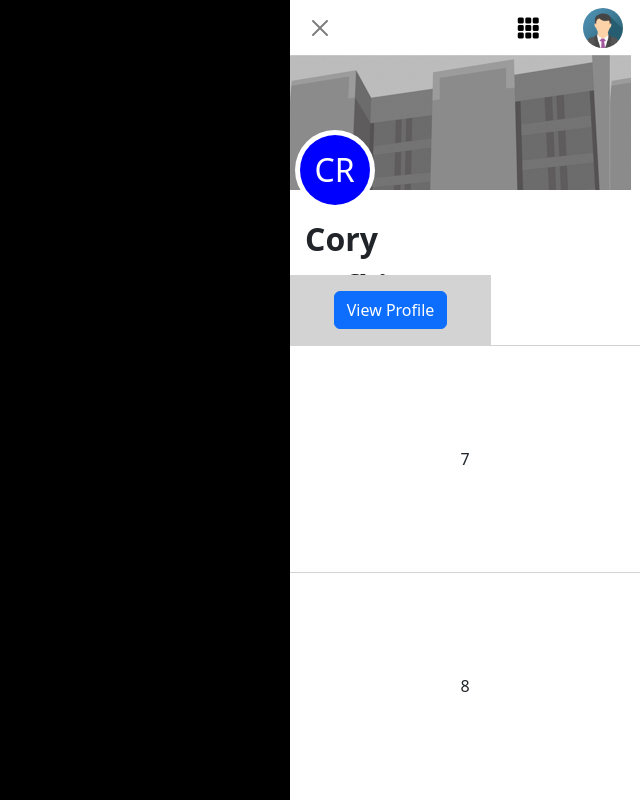
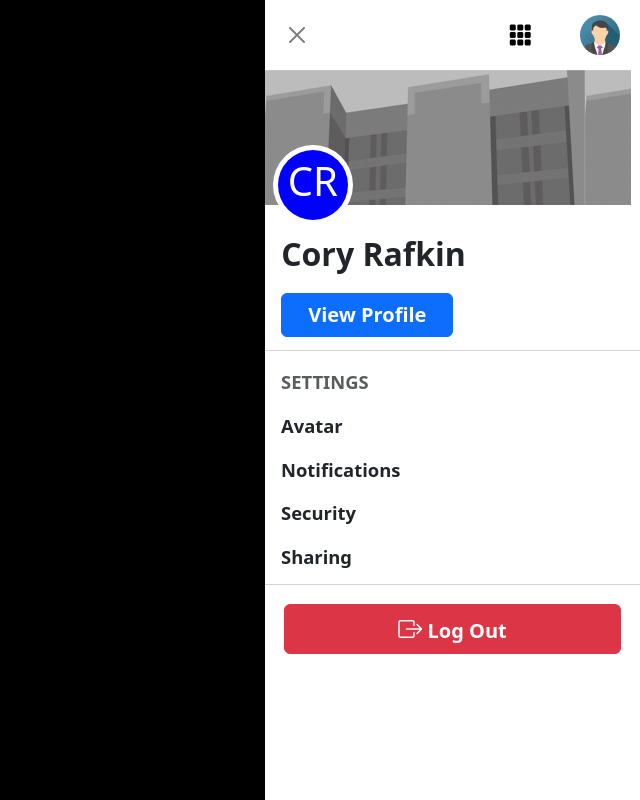
Before and after one commit to coryr123/offcanvas-grid, a plain HTML site: page index.html in a window 1280 px wide. Shown: the whole page, without its empty margins (640-1280 px from the left). Drawn offline with nearby package versions, Linux system fonts and the light colour scheme.

Commit message:
Update index.html
mostly finished

```diff
--- a/index.html
+++ b/index.html
@@ -25,12 +25,12 @@
         .grid-container-offcanvas {
             flex: 0;
             background-color: white;
-            min-width: 350px; /*typical offcanvas width*/
+            min-width: 375px; /*typical offcanvas width*/
             height: 100dvh;
             /**/
             display: grid;
             grid-template-columns: .5fr .1fr .75fr .5fr .5fr;
-            grid-template-rows: 55px 80px 55px 15px 70px 70px repeat(2,1fr);
+            grid-template-rows: 70px 80px 55px 15px 60px 70px 235px auto;
             gap: 0;
         }
 
@@ -42,7 +42,7 @@
 
         .grid-item.header {
             background-color: white;
-            height: 55px;
+            height: 70px;
             padding: 0;
             margin: 0;
         }
@@ -114,7 +114,8 @@
             width: 70px;
             text-align: center;
             align-content: center;
-            font-size: 2rem;
+            font-size: 2.5rem;
+            padding-bottom: 10%;
         }
 
         .grid-item.row5 {
@@ -134,18 +135,47 @@
         }
 
         .grid-item.row6 {
-            background-color: lightgray;
             grid-area: 6 / 1 / 7 / 4;
+            justify-content: left;
+        }
+
+        .profile-button {
+            width: 80%;
+            font-size: 1.25rem;
+            font-weight: 600;
+            margin-left: 7.5%;
         }
 
         .grid-item.row7 {
             border-top: solid lightgray 1px;
             border-bottom: solid lightgray 1px;
             grid-area: 7 / 1 / 8 / -1;
+            justify-content: left;
+            align-items: start;
+        }
+
+        .list-group {
+            margin-top: 2.5%;
+            font-weight: 600;
+            font-size: 1.15rem;
+        }
+
+        .list-group > a {
+            border: none;
         }
 
         .grid-item.row8 {
             grid-area: 8 / 1 /9 / -1;
+            justify-content: left;
+            align-items: start;
+        }
+
+        .logout-button {
+            margin-top: 5%;
+            width: 90%;
+            margin-left: 5%;
+            font-size: 1.25rem;
+            font-weight: 600;
         }
 
     </style>
@@ -184,8 +214,21 @@
             <div class="grid-item row6">
                 <button type="button" class="btn btn-primary profile-button">View Profile</button>
             </div>
-            <div class="grid-item row7">7</div>
-            <div class="grid-item row8">8</div>
+            <div class="grid-item row7">
+                <div class="list-group list-group-flush">
+                    <a class="list-group-item disabled list-label" aria-disabled="true">SETTINGS</a>
+                    <a href="#" class="list-group-item list-group-item-action">Avatar</a>
+                    <a href="#" class="list-group-item list-group-item-action">Notifications</a>
+                    <a href="#" class="list-group-item list-group-item-action">Security</a>
+                    <a href="#" class="list-group-item list-group-item-action">Sharing</a>
+                </div>
+            </div>
+            <div class="grid-item row8">
+                <button type="button" class="btn btn-danger logout-button">
+                    <i class="bi bi-box-arrow-right" style="font-size: 1.5rem;"></i>
+                    <label>Log Out</label>
+                    </button>
+            </div>
 
         </div>
 
```
